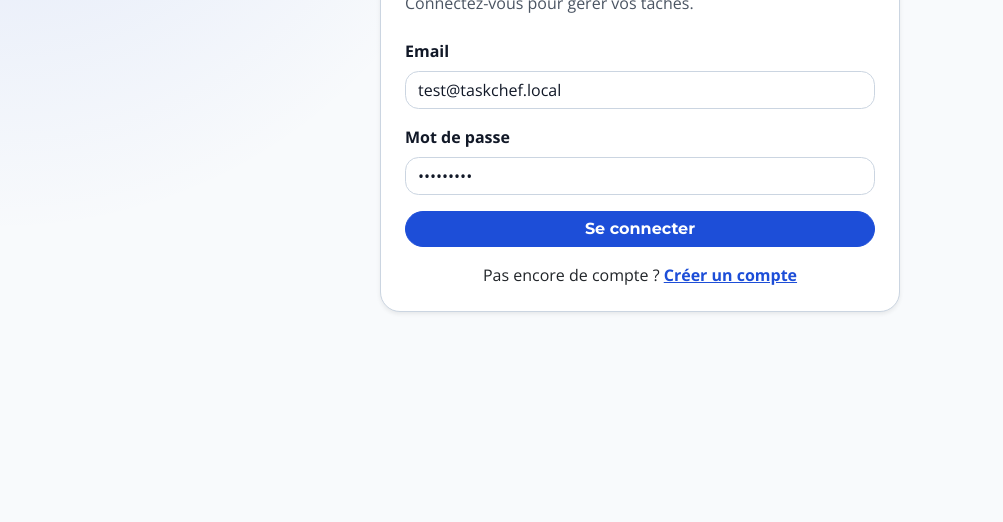
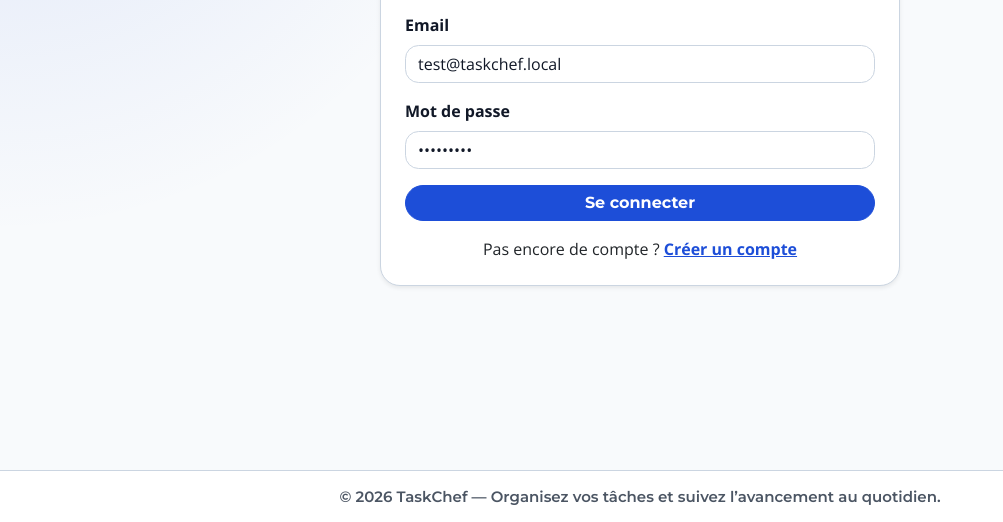
Before and after one commit to Nosheene/TaskChef, a plain HTML site: page frontend/login.html in a window 1280 px wide. Shown: the part 278-800 px from the top of the page, without its empty margins (0-1003 px from the left). Drawn offline with nearby package versions, Linux system fonts and the light colour scheme.

Commit message:
add footer

```diff
--- a/frontend/login.html
+++ b/frontend/login.html
@@ -60,6 +60,10 @@
       </section>
     </main>
 
+    <footer class="site-footer" role="contentinfo">
+      <p>© 2026 TaskChef — Organisez vos tâches et suivez l’avancement au quotidien.</p>
+    </footer>
+
     <script src="app.js"></script>
   </body>
 </html>
--- a/frontend/styles.css
+++ b/frontend/styles.css
@@ -158,7 +158,6 @@ textarea:focus-visible {
 }
 
 .auth-page {
-  min-height: 100vh;
   display: grid;
   place-items: center;
   padding: 1rem;
@@ -276,6 +275,50 @@ a.task-card:hover {
   color: var(--color-text);
 }
 
+.site-footer {
+  margin-top: auto;
+  padding: 0.875rem 1rem;
+  text-align: center;
+  border-top: 1px solid var(--color-border);
+  background: var(--color-surface);
+  color: var(--color-muted);
+  font-family: var(--font-meta);
+  font-size: var(--fs-small);
+  line-height: var(--lh-small);
+}
+
+.site-footer p {
+  margin-bottom: 0;
+  font-size: inherit;
+  line-height: inherit;
+}
+
+body[data-page="login"],
+body[data-page="register"] {
+  display: flex;
+  flex-direction: column;
+  min-height: 100vh;
+}
+
+body[data-page="login"] .auth-page,
+body[data-page="register"] .auth-page {
+  flex: 1;
+}
+
+body[data-page="dashboard"],
+body[data-page="create-task"],
+body[data-page="task-detail"] {
+  display: flex;
+  flex-direction: column;
+  min-height: 100vh;
+}
+
+body[data-page="dashboard"] > main,
+body[data-page="create-task"] > main,
+body[data-page="task-detail"] > main {
+  flex: 1 0 auto;
+}
+
 .alert-success {
   background: #dcfce7;
   border-color: #86efac;
```
Also changed, not shown: frontend/create-task.html (+4 -0 lines), frontend/index.html (+4 -0 lines), frontend/register.html (+4 -0 lines), frontend/task-detail.html (+4 -0 lines).
